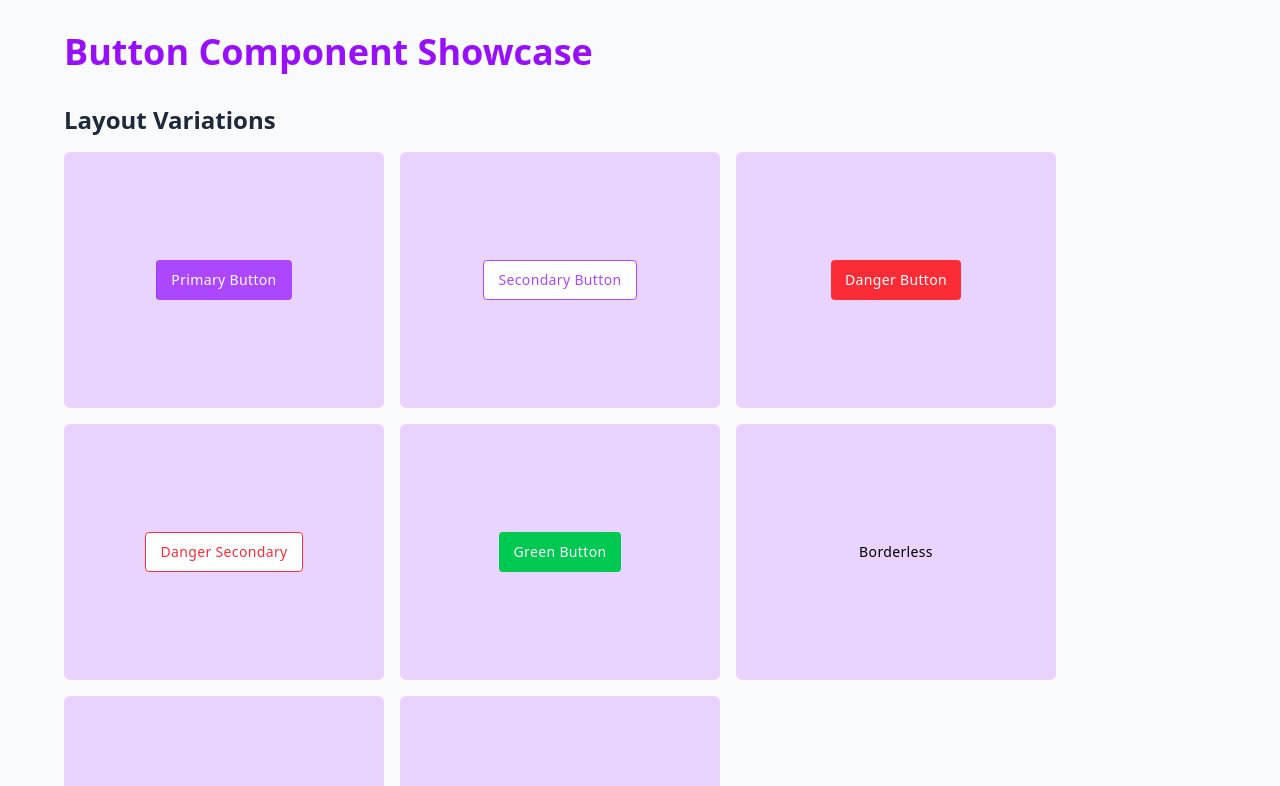
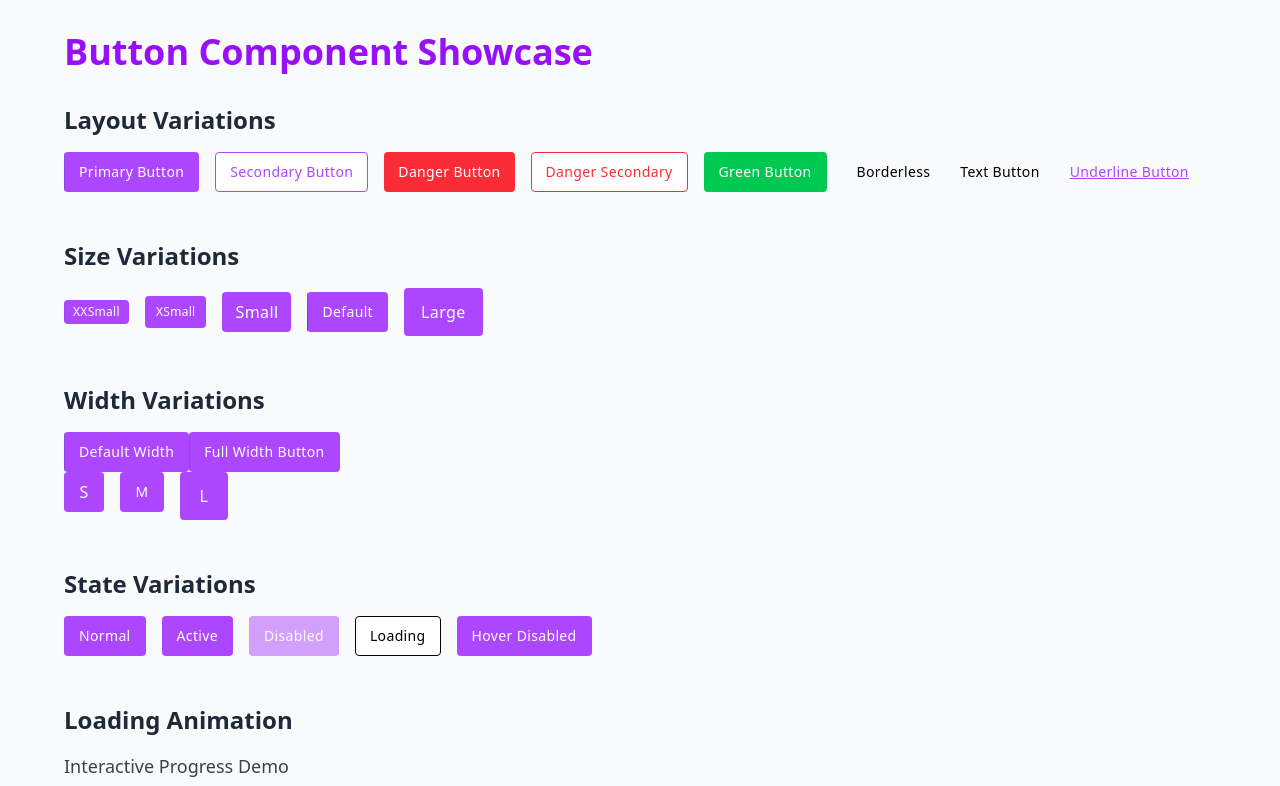
Before and after one commit to feix0033/Challenge_Button-Deps--MorningScore, a React (Vite) app in the folder Challenge_Button-Deps--MorningScore/: page / in a window 1280 px wide. Shown: the top 786 px of the page. Built offline with nearby package versions, Linux system fonts and the light colour scheme.

Commit message:
First Step: clean the jsx component

```diff
--- a/Challenge_Button-Deps--MorningScore/src/components/Button.jsx
+++ b/Challenge_Button-Deps--MorningScore/src/components/Button.jsx
@@ -99,42 +99,6 @@ const Button = React.forwardRef((props, ref) => {
   );
 
   const buttonTextSize = textSizeMap[size];
-
-  const magnetRef = useRef();
-  const moveMagnet = (event) => {
-    if (!(layout === "primary" && !withoutButtonTag)) return;
-    if (!magnetRef.current) return;
-    const magnetButton = event.currentTarget;
-    const bounding = magnetButton.getBoundingClientRect();
-    const strength = 10;
-
-    gsap.to(magnetRef.current, {
-      x:
-        ((event.clientX - bounding.left) / magnetButton.offsetWidth - 0.5) *
-        strength,
-      y:
-        ((event.clientY - bounding.top) / magnetButton.offsetHeight - 0.5) *
-        strength,
-    });
-  };
-
-  const moveOut = (event) => {
-    if (!(layout === "primary" && !withoutButtonTag)) return;
-    if (!magnetRef.current) return;
-    if (
-      magnetRef.current !== event.currentTarget &&
-      magnetRef.current?.contains(event.currentTarget)
-    )
-      return;
-    gsap.to(magnetRef.current, {
-      x: 0,
-      y: 0,
-      ease: "power4.out",
-      duration: 1,
-    });
-  };
-
-  const { contextSafe } = useGSAP();
 
   const [spanTransformShine, setSpanTransformShine] = useState({
     translate: "-100% 0%",
@@ -295,13 +259,67 @@ const Button = React.forwardRef((props, ref) => {
       }
     }
   }, [loadingAnimation, loadingPercent, hasErrors]);
+  const MagnetWrapper = ({ children, containerClassName, enabled = true }) => {
+    const magnetRef = useRef(null);
+    const { contextSafe } = useGSAP();
 
-  const button = (
+    const moveMagnet = contextSafe((e) => {
+      if (!enabled || !magnetRef.current) return;
+
+      const magnetButton = e.currentTarget;
+      const bounding = magnetButton.getBoundingClientRect();
+      const strength = 10;
+
+      gsap.to(magnetRef.current, {
+        x:
+          ((e.clientX - bounding.left) / magnetButton.offsetWidth - 0.5) *
+          strength,
+        y:
+          ((e.clientY - bounding.top) / magnetButton.offsetHeight - 0.5) *
+          strength,
+      });
+    });
+
+    const moveOut = contextSafe((e) => {
+      if (!enabled || !magnetRef.current) return;
+      if (
+        magnetRef.current !== e.currentTarget &&
+        magnetRef.current?.contains(e.currentTarget)
+      )
+        return;
+      gsap.to(magnetRef.current, {
+        x: 0,
+        y: 0,
+        ease: "power4.out",
+        duration: 1,
+      });
+    });
+
+    if (!enabled) return children;
+
+    return (
+      <span
+        className={classNames(
+          containerClassName,
+          "-m-4 p-4 rounded-full inline-flex box-content"
+        )}
+        ref={magnetRef}
+        onMouseMove={moveMagnet}
+        onMouseLeave={moveOut}
+      >
+        {children}
+      </span>
+    );
+  };
+
+  const Button = () => (
     <button
       ref={buttonRef}
       className={classNames(
         buttonClasses,
-        isLoading
+        withoutButtonTag
+          ? "inline-flex"
+          : isLoading
           ? "bg-white text-purple hover:bg-white hover:text-purple active:bg-white active:text-purple"
           : "",
         buttonTextSize
@@ -315,41 +333,13 @@ const Button = React.forwardRef((props, ref) => {
     </button>
   );
 
-  const buttonWithMagnet = (
-    <span
-      className={classNames(
-        containerClassName,
-        "-m-4 p-4 rounded-full inline-flex box-content"
-      )}
-      ref={magnetRef}
-      onMouseMove={contextSafe(moveMagnet)}
-      onMouseLeave={contextSafe(moveOut)}
+  return (
+    <MagnetWrapper
+      enabled={!withoutButtonTag && layout === "primary"}
+      containerClassName={containerClassName}
     >
-      {button}
-    </span>
-  );
-
-  if (!withoutButtonTag) {
-    return (
-      <Widget FallbackComponent={<div>temp</div>}>
-        {layout === "primary" ? buttonWithMagnet : button}
-      </Widget>
-    );
-  }
-
-  return (
-    <Widget FallbackComponent={<div>temp</div>}>
-      <span
-        ref={buttonRef}
-        className={classNames(buttonClasses, "inline-flex", buttonTextSize)}
-        {...forwardProps}
-        onMouseEnter={enterAndOut}
-        onMouseOut={enterAndOut}
-      >
-        {animationElements}
-        {children}
-      </span>
-    </Widget>
+      <Button />
+    </MagnetWrapper>
   );
 });
 
```
Also changed, not shown: Challenge_Button-Deps--MorningScore/src/App.jsx (+114 -42 lines), 1 other file (tests, documents, lock files or other folders).
